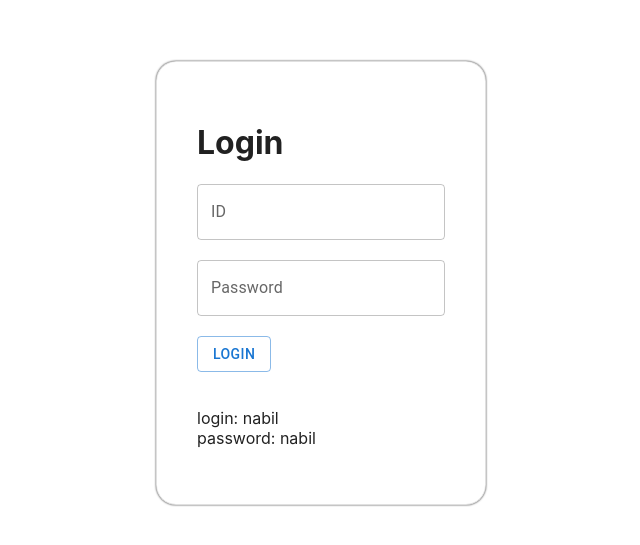
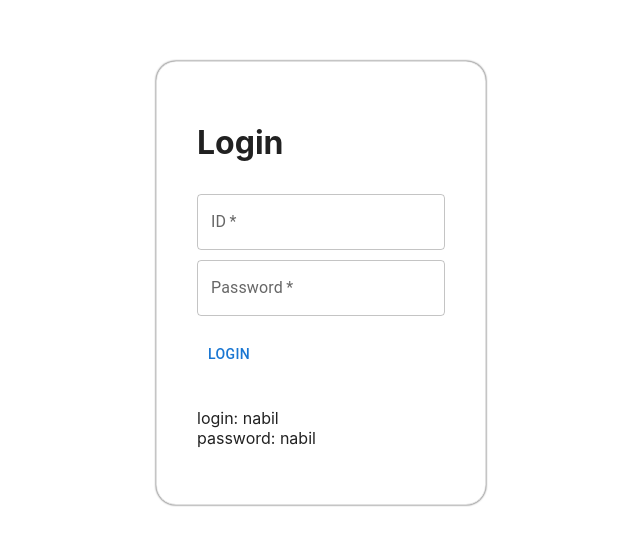
Before and after one commit to Kahar90/nextjsnabil, a Next.js app in the folder nextjs-nabil/: page / in a window 1280 px wide. Shown: the part 117-662 px from the top of the page, without its empty margins (319-959 px from the left). Built offline with nearby package versions, Linux system fonts and the light colour scheme.

Commit message:
Update index.js

```diff
--- a/nextjs-nabil/pages/index.js
+++ b/nextjs-nabil/pages/index.js
@@ -30,22 +30,39 @@ export default function Home() {
             <div>
               <h1> Login </h1>
               <div>
-                <TextField label="ID" variant="outlined" id="idField" />
+                <form onSubmit={login}>
+                  <TextField sx={{marginTop:"10px", marginBottom: "10px"}}
+                    label="ID"
+                    variant="outlined"
+                    id="idField"
+                    required
+                  />
 
-                <br></br>
-                <br></br>
-                <TextField
-                  label="Password"
-                  variant="outlined"
-                  id="passwordField"
-                />
+                  <br></br>
+
+                  <TextField sx={{marginTop:"", marginBottom: "10px"}}
+                    label="Password"
+                    variant="outlined"
+                    id="passwordField"
+                    required
+                  />
+                  <br></br>
+
+                  <Button
+                    type="submit"
+
+
+                    sx={{ marginTop: "10px" }}
+                    // onClick = {login}
+
+                  >
+                    Login
+                  </Button>
+
+                </form>
               </div>
             </div>
-            <br></br>
 
-            <Button variant="outlined" onClick={login}>
-              Login
-            </Button>
           </div>
           <br></br>
           {alert && <Alert severity="error">Invalid ID or Password</Alert>}
@@ -59,9 +76,12 @@ export default function Home() {
   );
 
   function login(params) {
+    event.preventDefault();
     let idField = document.getElementById("idField").value;
     let passwordField = document.getElementById("passwordField").value;
     let data = { id: idField, password: passwordField };
+
+    // validation
 
     fetch("/api/login", {
       method: "POST",
```
